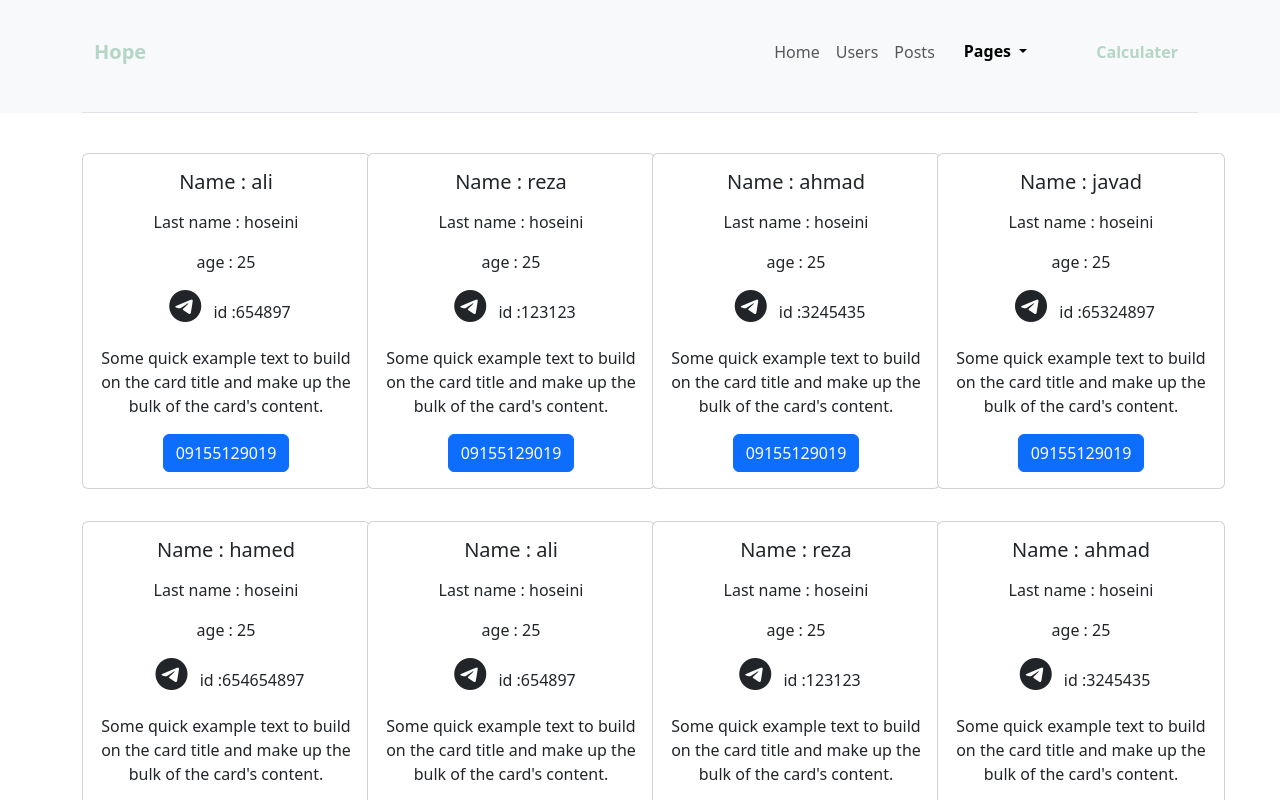
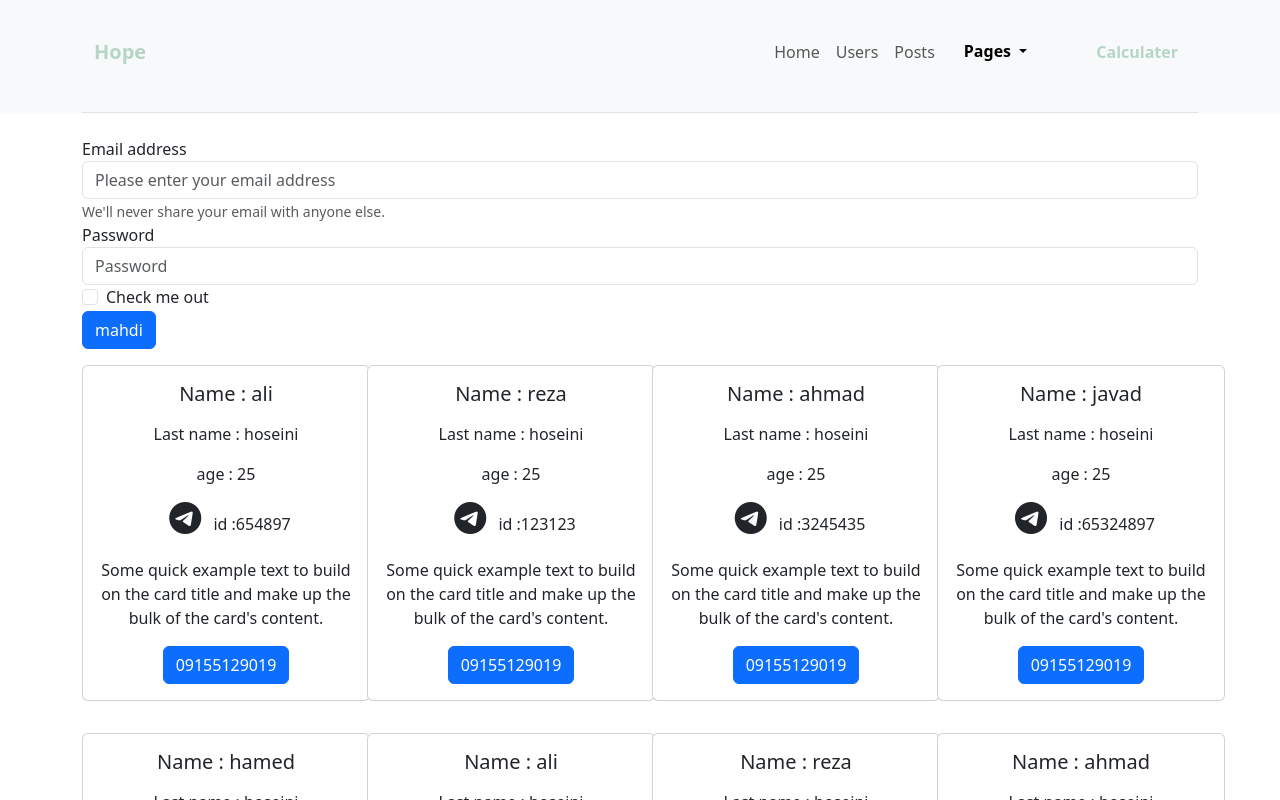
Before and after one commit to mahdi-hoseiny/vue3-sandbox, a Vue app: page /PraCtice in a window 1280 px wide. Shown: the top 800 px of the page. Built offline with nearby package versions, Linux system fonts and the light colour scheme.

Commit message:
another commit on github

```diff
--- /dev/null
+++ b/src/components/PraCtice/GmailInformation.vue
@@ -0,0 +1,32 @@
+<template>
+ <div class="container">
+  <form>
+    <div class="form-group">
+      <label for="exampleInputEmail1">Email address</label>
+      <input type="email" class="form-control" id="exampleInputEmail1" aria-describedby="emailHelp" placeholder="Please enter your email address" />
+      <small id="emailHelp" class="form-text text-muted">We'll never share your email with anyone else.</small>
+    </div>
+    <div class="form-group">
+      <label for="exampleInputPassword1">Password</label>
+      <input type="password" class="form-control" id="exampleInputPassword1" placeholder="Password"/>
+    </div>
+    <div class="form-check">
+      <input type="checkbox" class="form-check-input" id="exampleCheck1" />
+      <label class="form-check-label" for="exampleCheck1">Check me out</label>
+    </div>
+    <button @click="Submit" type="submit" class="btn btn-primary">{{ inputname }}</button>
+  </form>
+</div>
+</template>
+
+<script>
+export default {
+props:{
+    inputname : String ,
+
+}
+};
+</script>
+
+<style>
+</style>
--- a/src/components/PraCtice/PraCtice.vue
+++ b/src/components/PraCtice/PraCtice.vue
@@ -1,6 +1,8 @@
 <template>
   <div class="container">
     <div class="row">
+
+      <GmailInformation :inputname="inputname"/>
 
       <PostBox v-for="(person , index) in Persons" :key="index" :Persons="person" />
 
@@ -13,13 +15,16 @@
 <script>
 import PostBox from "@/components/PraCtice/PostBox.vue";
 import FirstSection from "@/components/PraCtice/FirstSection.vue";
+import GmailInformation from "@/components/PraCtice/GmailInformation.vue"
 export default {
   components: {
     PostBox,
     FirstSection,
+    GmailInformation,
   },
   data() {
     return {
+      inputname : 'mahdi' ,
       fruits: ["banana", "apple", "orange", "potato"],
 
       Persons:[
```
Also changed, not shown: 1 other file (tests, documents, lock files or other folders).
